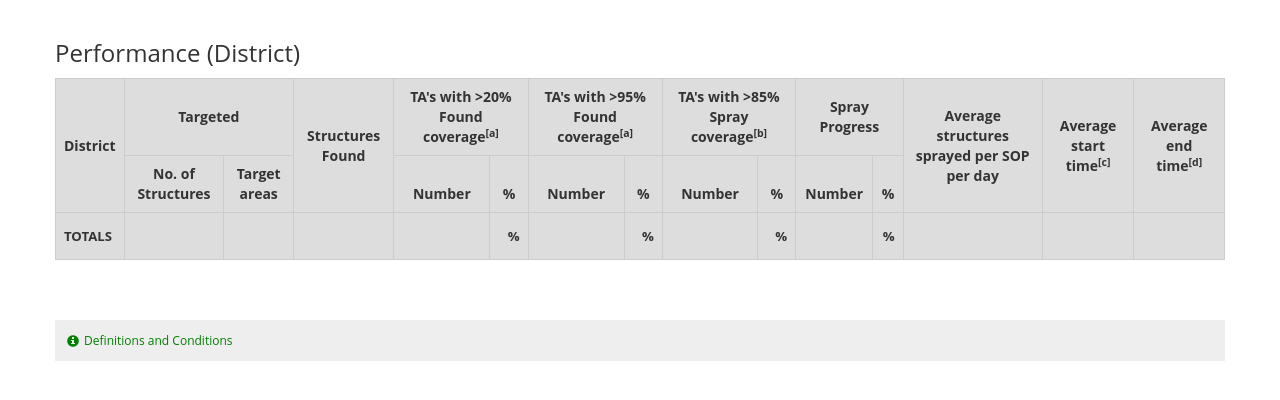
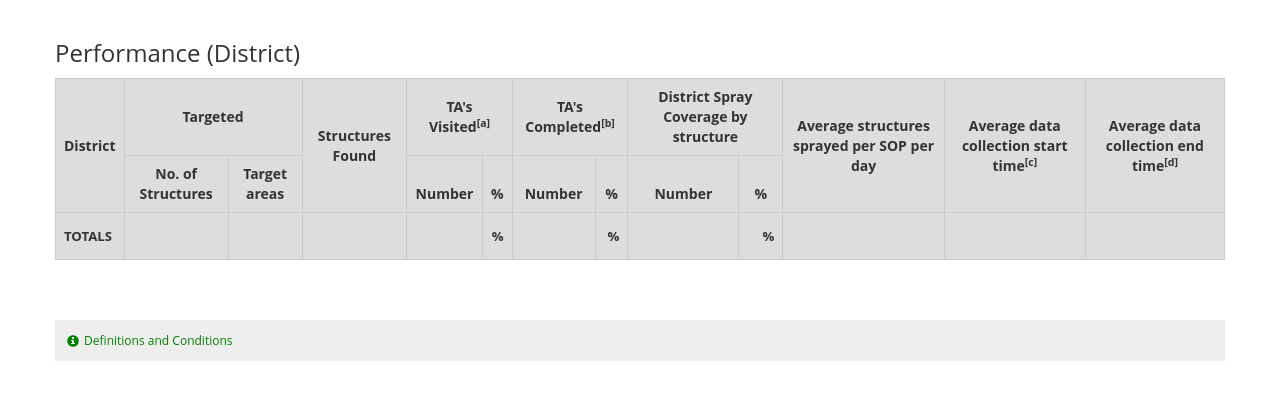
Before and after one commit to onaio/mspray, a Django app: template mspray/apps/main/templates/performance.html in a window 1280 px wide. Shown: the part 52-452 px from the top of the page. Run offline with Django 3.2, Linux system fonts and the light colour scheme; the template is opened without the code that fills it, so the values that code supplies are empty; some libraries are stand-ins or nearby versions.

Commit message:
province changes

```diff
--- a/mspray/apps/main/templates/performance.html
+++ b/mspray/apps/main/templates/performance.html
@@ -14,19 +14,16 @@
                             <th rowspan="2">District</th>
                             <th colspan="2">Targeted</th>
                             <th rowspan="2">Structures Found</th>
-                            <th colspan="2">TA's with >20% Found coverage<sup title="Found coverage is defined as the number of structures found / number of structures enumerated">[a]</sup></th>
-                            <th colspan="2">TA's with >95% Found coverage<sup title="Found coverage is defined as the number of structures found / number of structures enumerated">[a]</sup></th>
-                            <th colspan="2">TA's with >85% Spray coverage<sup title="Spray coverage is defined as number of structures sprayed / number of structures found">[b]</sup></th>
-                            <th colspan="2">Spray Progress</th>
+                            <th colspan="2">TA's Visited<sup title="TA's visited are TA's with >20% found coverage - number of structures found / number of structures enumerated">[a]</sup></th>
+                            <th colspan="2">TA's Completed<sup title="TA's completed are TAs with >85% spray progress - number of structures sprayed / number of structures targeted">[b]</sup></th>
+                            <th colspan="2">District Spray Coverage by structure</th>
                             <th rowspan="2">Average structures sprayed per SOP per day</th>
-                            <th rowspan="2">Average start time<sup title="Start time is determined from the time the first form is completed per day per operator">[c]</sup></th>
-                            <th rowspan="2">Average end time<sup title="Finish time is determined from the time the last form is started per day per operator">[d]</sup></th>
+                            <th rowspan="2">Average data collection start time<sup title="Start time is determined from the time the first form is completed per day per operator">[c]</sup></th>
+                            <th rowspan="2">Average data collection end time<sup title="Finish time is determined from the time the last form is started per day per operator">[d]</sup></th>
                         </tr>
                         <tr>
                             <th>No. of Structures</th>
                             <th>Target areas</th>
-                            <th>Number</th>
-                            <th>%</th>
                             <th>Number</th>
                             <th>%</th>
                             <th>Number</th>
@@ -44,8 +41,6 @@
                             <td class='numbers'>{{ row.structures_found|intcomma  }}</td>
                             <td class='numbers'>{{ row.found_gt_20|intcomma  }}</td>
                             <td class='numbers'>{{ row.found_gt_20_percentage }}%</td>
-                            <td class='numbers'>{{ row.found|intcomma  }}</td>
-                            <td class='numbers'>{{ row.found_percentage }}%</td>
                             <td class='numbers'>{{ row.sprayed|intcomma  }}</td>
                             <td class='numbers'>{{ row.sprayed_percentage }}%</td>
                             <td class='numbers'>{{ row.sprayed_total|intcomma  }}</td>
@@ -66,8 +61,6 @@
                             <td class='numbers'>{{ totals.structures_found|intcomma }}</td>
                             <td class='numbers'>{{ totals.found_gt_20|intcomma  }}</td>
                             <td class='numbers'>{{ totals.found_gt_20_percentage }}%</td>
-                            <td class='numbers'>{{ totals.found|intcomma }}</td>
-                            <td class='numbers'>{{ totals.found_percentage }}%</td>
                             <td class='numbers'>{{ totals.sprayed|intcomma }}</td>
                             <td class='numbers'>{{ totals.sprayed_percentage }}%</td>
                             <td class='numbers'>{{ totals.sprayed_total|intcomma }}</td>
```
